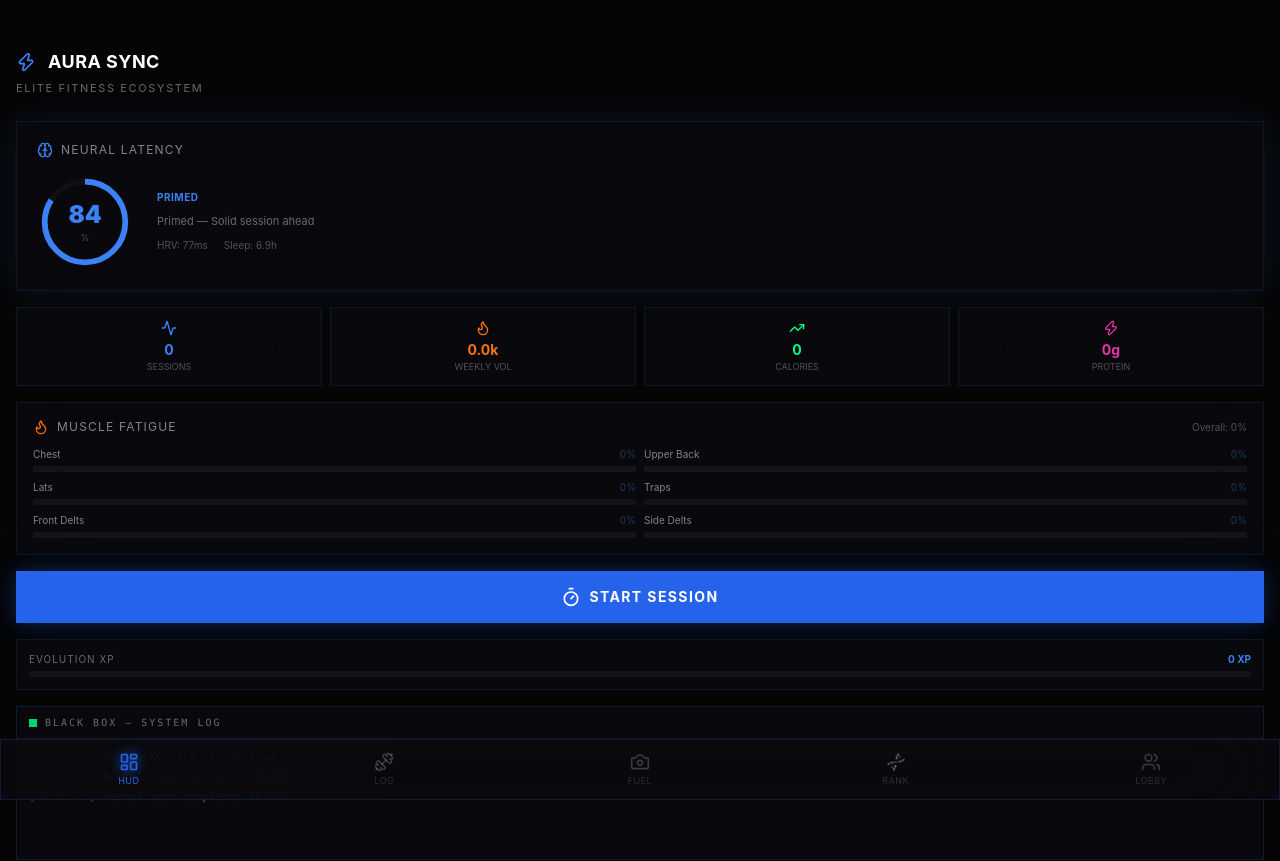
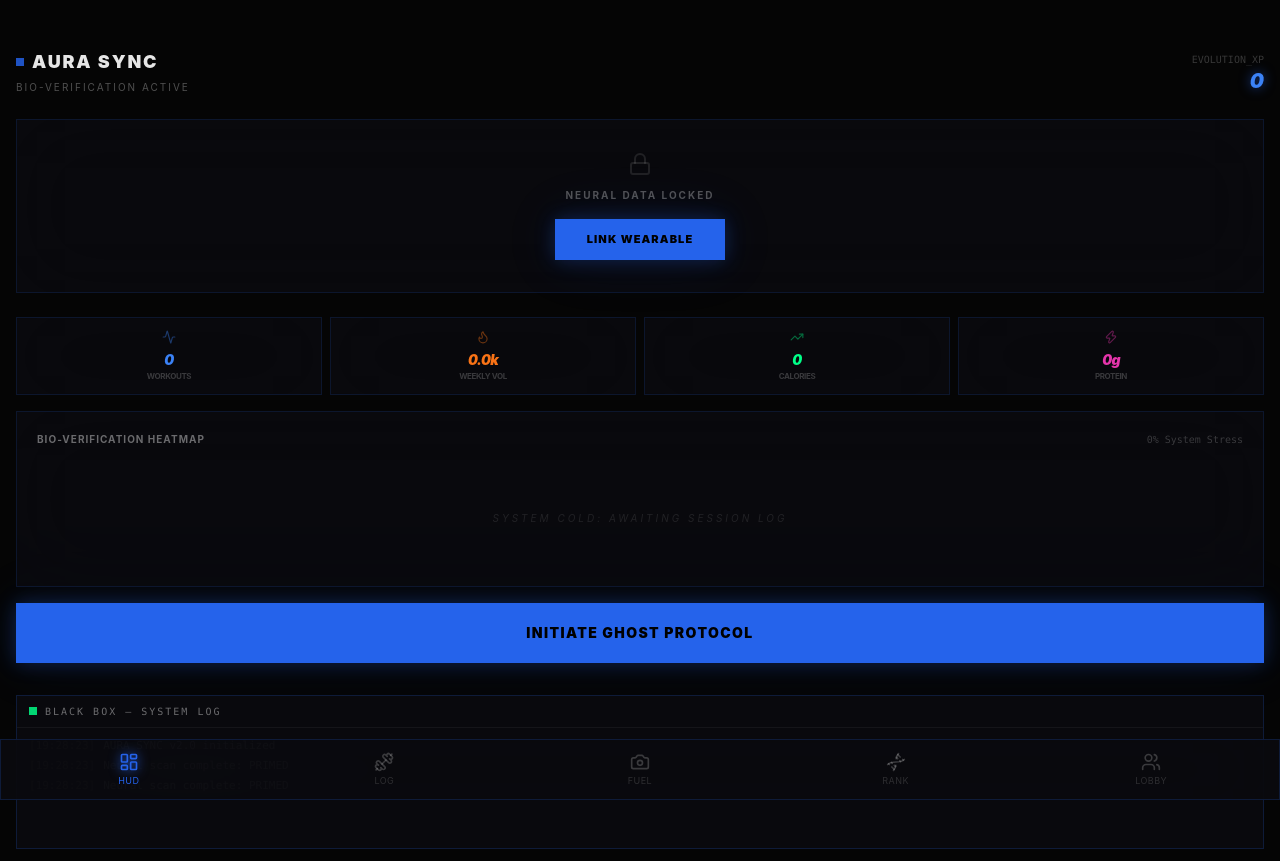
Before and after one commit to Sup3r-Monkey1/Aura-Sync, a React (Vite) app in the folder Aura Sync/: page / in a window 1280 px wide. Shown: the top 861 px of the page. Built offline with nearby package versions, Linux system fonts and the light colour scheme.

Commit message:
Update AuraDashboard.tsx

```diff
--- a/Aura Sync/src/components/AuraDashboard.tsx
+++ b/Aura Sync/src/components/AuraDashboard.tsx
@@ -1,6 +1,6 @@
 import { useEffect } from 'react';
 import { motion } from 'framer-motion';
-import { Activity, Brain, Flame, Zap, TrendingUp, Timer } from 'lucide-react';
+import { Activity, Brain, Flame, Zap, TrendingUp, Timer, Lock, Watch, ChevronRight } from 'lucide-react';
 import { useWorkoutStore } from '../store/useWorkoutStore';
 import { getZoneColor, getZoneLabel } from '../engine/readiness';
 import { getHeatColor, muscleName, getTopFatigued, getOverallFatigue } from '../engine/heatmap';
@@ -10,241 +10,193 @@ import BlackBoxTerminal from './BlackBoxTerminal';
 
 export default function AuraDashboard() {
   const {
-    readiness, muscleHeat, history, totalWorkouts,
-    evolutionXP, nutrition, refreshReadiness, decayHeatmap, startSession, session,
+    readiness, muscleHeat, history, totalWorkouts, watchConnected, connectWatch,
+    evolutionXP, nutrition, refreshReadiness, decayHeatmap, startSession, session, hardReset
   } = useWorkoutStore();
 
-  // Refresh readiness and decay heatmap on mount
   useEffect(() => {
     refreshReadiness();
     decayHeatmap();
   }, [refreshReadiness, decayHeatmap]);
 
   const zoneColor = getZoneColor(readiness.zone);
-  const topFatigued = getTopFatigued(muscleHeat, 6);
+  const topFatigued = getTopFatigued(muscleHeat, 4);
   const overallFatigue = getOverallFatigue(muscleHeat);
 
-  // Today's nutrition
+  // Stats derived from REAL logged data
   const today = new Date().setHours(0, 0, 0, 0);
   const todayNutrition = nutrition.filter(n => n.timestamp >= today);
   const totalCals = todayNutrition.reduce((s, n) => s + n.calories, 0);
   const totalProtein = todayNutrition.reduce((s, n) => s + n.protein, 0);
+  const weeklyVol = history.filter(h => h.date > (Date.now() - 604800000)).reduce((s, h) => s + h.totalVolume, 0);
 
-  // Weekly volume
-  const weekAgo = Date.now() - 7 * 24 * 60 * 60 * 1000;
-  const weeklyVol = history.filter(h => h.date > weekAgo).reduce((s, h) => s + h.totalVolume, 0);
-
-  // Overload suggestions for recently trained exercises
-  const recentExerciseIds = [...new Set(history.slice(-10).map(h => h.exerciseId))].slice(0, 3);
-  const suggestions = recentExerciseIds.map(id => {
-    const ex = workoutRegistry.find(e => e.id === id);
-    return { suggestion: calculateOverload(id, history), exercise: ex };
-  }).filter(s => s.exercise && s.suggestion.lastBest);
+  // Progressive Overload Suggestions (Only if you have history)
+  const recentExerciseIds = [...new Set(history.slice(-5).map(h => h.exerciseId))];
+  const suggestions = recentExerciseIds.map(id => ({
+    suggestion: calculateOverload(id, history),
+    exercise: workoutRegistry.find(e => e.id === id)
+  })).filter(s => s.exercise && s.suggestion.lastBest);
 
   return (
     <div className="min-h-screen bg-[#050505] pb-24">
-      {/* Header */}
-      <div className="px-4 pt-12 pb-6">
-        <div className="flex items-center gap-3 mb-1">
-          <Zap className="w-5 h-5" style={{ color: zoneColor }} />
-          <h1 className="text-lg font-bold tracking-wide">AURA SYNC</h1>
+      {/* Header HUD */}
+      <div className="px-4 pt-12 pb-6 flex justify-between items-end">
+        <div>
+          <div className="flex items-center gap-2 mb-1">
+            <div className="w-2 h-2 bg-cobalt animate-pulse" />
+            <h1 className="text-lg font-black tracking-widest text-white/90">AURA SYNC</h1>
           </div>
-        <p className="text-[11px] text-white/40 uppercase tracking-[0.15em]">
-          Elite Fitness Ecosystem
-        </p>
+          <p className="text-[10px] text-white/30 uppercase tracking-[0.2em]">Bio-Verification Active</p>
         </div>
-
-      {/* Neural Readiness Gauge */}
-      <div className="px-4 mb-4">
-        <motion.div
-          className="glass p-5"
-          initial={{ opacity: 0, y: 20 }}
-          animate={{ opacity: 1, y: 0 }}
-          style={{ boxShadow: `0 0 30px ${zoneColor}20` }}
-        >
-          <div className="flex items-center gap-2 mb-4">
-            <Brain className="w-4 h-4" style={{ color: zoneColor }} />
-            <span className="text-xs uppercase tracking-widest text-white/50">Neural Latency</span>
-          </div>
-
-          {/* Score circle */}
-          <div className="flex items-center gap-6">
-            <div className="relative w-24 h-24 shrink-0">
-              <svg viewBox="0 0 100 100" className="w-full h-full -rotate-90">
-                <circle cx="50" cy="50" r="42" fill="none" stroke="#ffffff08" strokeWidth="6" />
-                <motion.circle
-                  cx="50" cy="50" r="42" fill="none"
-                  stroke={zoneColor}
-                  strokeWidth="6"
-                  strokeLinecap="butt"
-                  strokeDasharray={`${2 * Math.PI * 42}`}
-                  initial={{ strokeDashoffset: 2 * Math.PI * 42 }}
-                  animate={{ strokeDashoffset: 2 * Math.PI * 42 * (1 - readiness.score / 100) }}
-                  transition={{ duration: 1.5, ease: 'easeOut' }}
-                />
-              </svg>
-              <div className="absolute inset-0 flex flex-col items-center justify-center">
-                <span className="text-2xl font-black" style={{ color: zoneColor }}>
-                  {readiness.score}
-                </span>
-                <span className="text-[9px] text-white/30">%</span>
+        <div className="text-right">
+          <div className="text-[10px] text-white/20 uppercase font-mono">Evolution_XP</div>
+          <div className="text-xl font-black text-glow-cobalt text-cobalt-bright italic">{evolutionXP}</div>
         </div>
       </div>
 
-            <div className="flex-1 space-y-2">
-              <div className="text-[10px] font-bold uppercase tracking-wider" style={{ color: zoneColor }}>
-                {readiness.zone}
+      {/* 🛡️ NEURAL LATENCY (Locked until Watch Connected) */}
+      <div className="px-4 mb-6">
+        {watchConnected ? (
+          <motion.div
+            initial={{ opacity: 0, y: 10 }}
+            animate={{ opacity: 1, y: 0 }}
+            className="glass p-5 border-l-2"
+            style={{ borderColor: zoneColor, boxShadow: `0 0 30px ${zoneColor}15` }}
+          >
+            <div className="flex justify-between items-start mb-4">
+              <div className="flex items-center gap-2">
+                <Brain className="w-4 h-4" style={{ color: zoneColor }} />
+                <span className="text-[10px] uppercase tracking-widest text-white/40 font-bold">Neural Readiness</span>
               </div>
-              <p className="text-[11px] text-white/40 leading-relaxed">
-                {getZoneLabel(readiness.zone)}
-              </p>
-              <div className="flex gap-4 text-[10px] text-white/30">
+              <span className="text-[9px] font-mono py-0.5 px-2 bg-white/5" style={{ color: zoneColor }}>{readiness.zone}</span>
+            </div>
+            <div className="flex items-center gap-8">
+               <div className="text-4xl font-black italic tracking-tighter" style={{ color: zoneColor }}>
+                 {readiness.score}<span className="text-xs not-italic opacity-40">%</span>
+               </div>
+               <div className="flex-1 space-y-1">
+                  <p className="text-[11px] text-white/60 leading-tight">{getZoneLabel(readiness.zone)}</p>
+                  <div className="flex gap-4 text-[9px] font-mono text-white/20">
                     <span>HRV: {readiness.hrv}ms</span>
-                <span>Sleep: {readiness.sleepHours}h</span>
+                    <span>SLEEP: {readiness.sleepHours}h</span>
                   </div>
                </div>
             </div>
           </motion.div>
+        ) : (
+          <div className="glass p-8 text-center border-dashed border-white/10 bg-white/[0.01]">
+            <Lock className="w-6 h-6 mx-auto mb-3 text-white/10" />
+            <h3 className="text-[10px] font-bold text-white/30 uppercase tracking-[0.2em] mb-4">Neural Data Locked</h3>
+            <button
+              onClick={connectWatch}
+              className="px-8 py-3 bg-cobalt text-black text-[11px] font-black uppercase tracking-widest glow-cobalt active:scale-95 transition-all"
+            >
+              Link Wearable
+            </button>
+          </div>
+        )}
       </div>
 
-      {/* Quick Stats Row */}
+      {/* 📊 QUICK STATS (Dynamic starting at 0) */}
       <div className="px-4 mb-4 grid grid-cols-4 gap-2">
-        {[
-          { icon: Activity, label: 'Sessions', value: totalWorkouts, color: '#3b82f6' },
-          { icon: Flame, label: 'Weekly Vol', value: `${(weeklyVol / 1000).toFixed(1)}k`, color: '#f97316' },
-          { icon: TrendingUp, label: 'Calories', value: totalCals, color: '#00ff88' },
-          { icon: Zap, label: 'Protein', value: `${totalProtein}g`, color: '#e535ab' },
-        ].map(stat => (
-          <div key={stat.label} className="glass p-3 text-center">
-            <stat.icon className="w-4 h-4 mx-auto mb-1" style={{ color: stat.color }} />
-            <div className="text-sm font-bold" style={{ color: stat.color }}>{stat.value}</div>
-            <div className="text-[9px] text-white/30 uppercase">{stat.label}</div>
+        <HudStat icon={Activity} label="Workouts" value={totalWorkouts} color="#3b82f6" />
+        <HudStat icon={Flame} label="Weekly Vol" value={`${(weeklyVol/1000).toFixed(1)}k`} color="#f97316" />
+        <HudStat icon={TrendingUp} label="Calories" value={totalCals} color="#00ff88" />
+        <HudStat icon={Zap} label="Protein" value={`${totalProtein}g`} color="#e535ab" />
+      </div>
+
+      {/* 🔥 MUSCLE HEATMAP (Conditional Clean Slate) */}
+      <div className="px-4 mb-4">
+        <div className="glass p-5">
+          <div className="flex justify-between items-center mb-6">
+            <span className="text-[10px] uppercase tracking-widest text-white/40 font-bold">Bio-Verification Heatmap</span>
+            <span className="text-[10px] font-mono text-white/20">{overallFatigue}% System Stress</span>
+          </div>
+
+          {overallFatigue === 0 ? (
+            <div className="py-10 text-center">
+              <div className="text-[10px] text-white/10 uppercase tracking-[0.3em] italic">System Cold: Awaiting Session Log</div>
+            </div>
+          ) : (
+            <div className="grid grid-cols-2 gap-x-6 gap-y-4">
+               {topFatigued.map(mh => (
+                 <div key={mh.group}>
+                   <div className="flex justify-between text-[9px] uppercase tracking-tighter mb-1.5">
+                     <span className="text-white/40">{muscleName(mh.group)}</span>
+                     <span style={{ color: getHeatColor(mh.heat) }}>{Math.round(mh.heat)}%</span>
+                   </div>
+                   <div className="h-1 bg-white/5 overflow-hidden">
+                     <motion.div
+                        initial={{ width: 0 }} animate={{ width: `${mh.heat}%` }}
+                        className="h-full" style={{ backgroundColor: getHeatColor(mh.heat) }}
+                      />
+                   </div>
                  </div>
                ))}
             </div>
+          )}
+        </div>
+      </div>
 
-      {/* Muscle Heatmap */}
+      {/* 📈 OVERLOAD INTEL */}
+      {suggestions.length > 0 && (
         <div className="px-4 mb-4">
-        <div className="glass p-4">
-          <div className="flex items-center justify-between mb-3">
-            <div className="flex items-center gap-2">
-              <Flame className="w-4 h-4 text-orange-500" />
-              <span className="text-xs uppercase tracking-widest text-white/50">Muscle Fatigue</span>
-            </div>
-            <span className="text-[10px] text-white/30">Overall: {overallFatigue}%</span>
-          </div>
-          <div className="grid grid-cols-2 gap-2">
-            {topFatigued.map(mh => (
-              <div key={mh.group} className="flex items-center gap-2">
-                <div className="flex-1">
-                  <div className="flex justify-between text-[10px] mb-1">
-                    <span className="text-white/50">{muscleName(mh.group)}</span>
-                    <span style={{ color: getHeatColor(mh.heat) }}>
-                      {Math.round(mh.heat)}%
-                    </span>
-                  </div>
-                  <div className="h-1.5 bg-white/5 overflow-hidden">
-                    <motion.div
-                      className="h-full"
-                      style={{ backgroundColor: getHeatColor(mh.heat) }}
-                      initial={{ width: 0 }}
-                      animate={{ width: `${mh.heat}%` }}
-                      transition={{ duration: 0.8 }}
-                    />
-                  </div>
+           <div className="glass p-4 border-l-2 border-magenta">
+              <div className="text-[10px] font-black text-magenta uppercase tracking-[0.2em] mb-3">Progressive Overload Intel</div>
+              {suggestions.slice(0, 2).map(({ suggestion: s, exercise: ex }) => (
+                <div key={ex?.id} className="flex justify-between items-center py-2 border-b border-white/5 last:border-0">
+                  <span className="text-xs text-white/60">{ex?.name}</span>
+                  <div className="text-right">
+                    <div className="text-xs font-bold text-magenta tracking-tighter">{s.suggestedWeight} lbs × {s.suggestedReps}</div>
+                    <div className="text-[9px] text-white/20 uppercase">Target Suggestion</div>
                   </div>
                 </div>
               ))}
            </div>
         </div>
-      </div>
-
-      {/* Overload Suggestions */}
-      {suggestions.length > 0 && (
-        <div className="px-4 mb-4">
-          <div className="glass p-4">
-            <div className="flex items-center gap-2 mb-3">
-              <TrendingUp className="w-4 h-4 text-cobalt" />
-              <span className="text-xs uppercase tracking-widest text-white/50">Overload Intel</span>
-            </div>
-            <div className="space-y-2">
-              {suggestions.map(({ suggestion: s, exercise: ex }) => (
-                <div key={s.exerciseId} className="flex items-center justify-between py-2 border-b border-white/5 last:border-0">
-                  <div>
-                    <div className="text-xs text-white/70">{ex!.name}</div>
-                    <div className="text-[10px] text-white/30">
-                      Last: {s.lastBest!.weight}×{s.lastBest!.reps}
-                    </div>
-                  </div>
-                  <div className="text-right">
-                    <div className="text-xs font-bold" style={{ color: s.delta > 0 ? '#e535ab' : s.delta < 0 ? '#f97316' : '#3b82f6' }}>
-                      {s.suggestedWeight} lbs × {s.suggestedReps}
-                    </div>
-                    <div className="text-[10px]" style={{ color: s.delta > 0 ? '#e535ab' : '#ffffff40' }}>
-                      {s.delta > 0 ? `+${s.delta}%` : s.delta < 0 ? `${s.delta}%` : 'maintain'}
-                    </div>
-                  </div>
-                </div>
-              ))}
-            </div>
-          </div>
-        </div>
       )}
 
-      {/* Start Session Button */}
+      {/* ⚡ START SESSION */}
       {!session && (
-        <div className="px-4 mb-4">
+        <div className="px-4 mb-8">
           <motion.button
             whileTap={{ scale: 0.97 }}
             onClick={() => startSession()}
-            className="w-full py-4 bg-cobalt text-white font-bold text-sm uppercase tracking-widest glow-cobalt"
+            className="w-full py-5 bg-cobalt text-black font-black text-sm uppercase tracking-widest glow-cobalt"
           >
-            <div className="flex items-center justify-center gap-2">
-              <Timer className="w-5 h-5" />
-              Start Session
-            </div>
+            Initiate Ghost Protocol
           </motion.button>
         </div>
       )}
 
-      {/* Evolution XP */}
-      <div className="px-4 mb-4">
-        <div className="glass p-3">
-          <div className="flex items-center justify-between text-[10px] mb-1">
-            <span className="text-white/40 uppercase tracking-widest">Evolution XP</span>
-            <span className="text-cobalt-bright font-bold">{evolutionXP} XP</span>
-          </div>
-          <div className="h-1.5 bg-white/5 overflow-hidden">
-            <motion.div
-              className="h-full bg-gradient-to-r from-cobalt to-magenta"
-              animate={{ width: `${(evolutionXP % 1000) / 10}%` }}
-            />
-          </div>
-        </div>
-      </div>
+      <div className="px-4"><BlackBoxTerminal /></div>
 
-      {/* Black Box Terminal — pinned at bottom of dashboard */}
-      <div className="px-4">
-        <BlackBoxTerminal />
-      </div>
-{/* SYSTEM RESET (DANGER ZONE) */}
-      <div className="px-4 mt-12 pb-12">
-        <div className="border border-red-900/20 bg-red-900/5 p-4">
-          <h4 className="text-[10px] font-black tracking-widest text-red-500/50 uppercase mb-3">
-            System Maintenance
-          </h4>
+      {/* ☢️ SYSTEM RESET (Monday Morning Wipe) */}
+      <div className="px-4 mt-20 pb-12">
+        <div className="border border-red-900/20 bg-red-900/5 p-4 text-center">
+          <p className="text-[9px] text-red-500/30 uppercase tracking-widest mb-3 italic">Warning: Data persistence irreversible</p>
           <button
             onClick={() => {
-              if (window.confirm("⚠️ WARNING: This will permanently wipe your Aura XP, History, and Stats. Proceed?")) {
-                useWorkoutStore.getState().hardReset();
+              if (window.confirm("⚠️ SYSTEM WIPE: This will reset all Aura XP and History to 0. Proceed?")) {
+                hardReset();
               }
             }}
-            className="text-[9px] font-bold text-red-500/40 hover:text-red-500 uppercase tracking-tighter transition-colors"
+            className="text-[10px] font-black text-red-500/40 hover:text-red-500 uppercase tracking-tighter transition-colors"
           >
-            Execute Hard Reset / Wipe Local Storage
+            Execute Hard Reset / Clear Local Storage
           </button>
         </div>
       </div>
     </div>
   );
 }
+
+function HudStat({ icon: Icon, label, value, color }: any) {
+  return (
+    <div className="glass p-3 text-center border-t border-white/5">
+      <Icon className="w-3.5 h-3.5 mx-auto mb-1.5 opacity-40" style={{ color }} />
+      <div className="text-sm font-black italic tracking-tighter" style={{ color }}>{value}</div>
+      <div className="text-[8px] text-white/20 uppercase tracking-tighter font-bold">{label}</div>
+    </div>
+  );
+}
```
Lines whose indentation alone changed are shown as unchanged.
